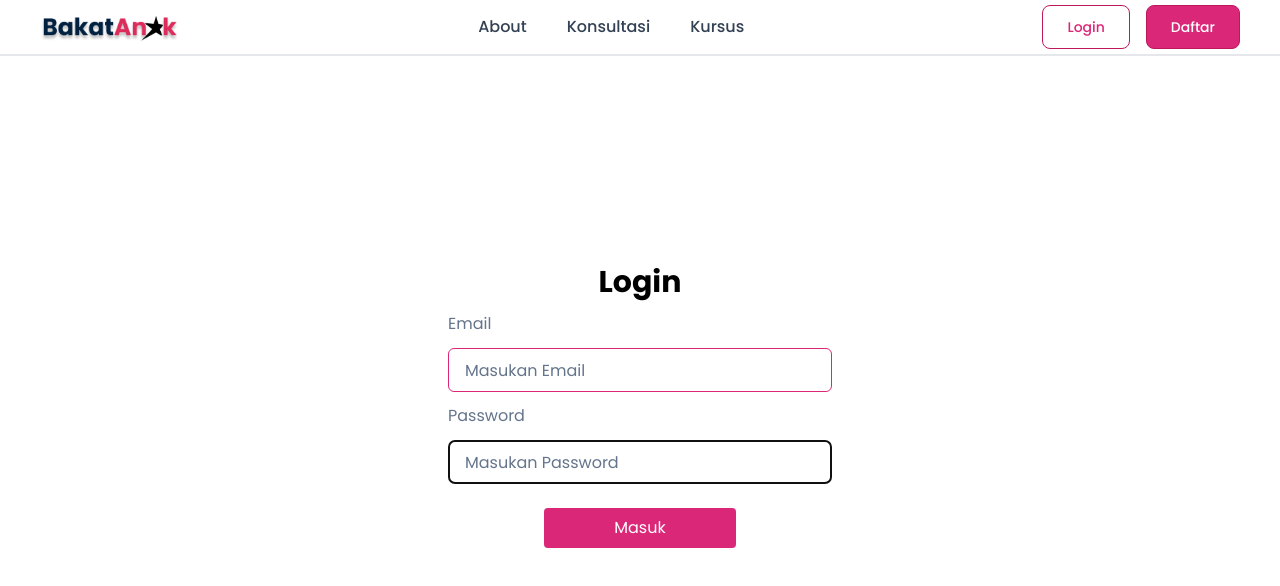
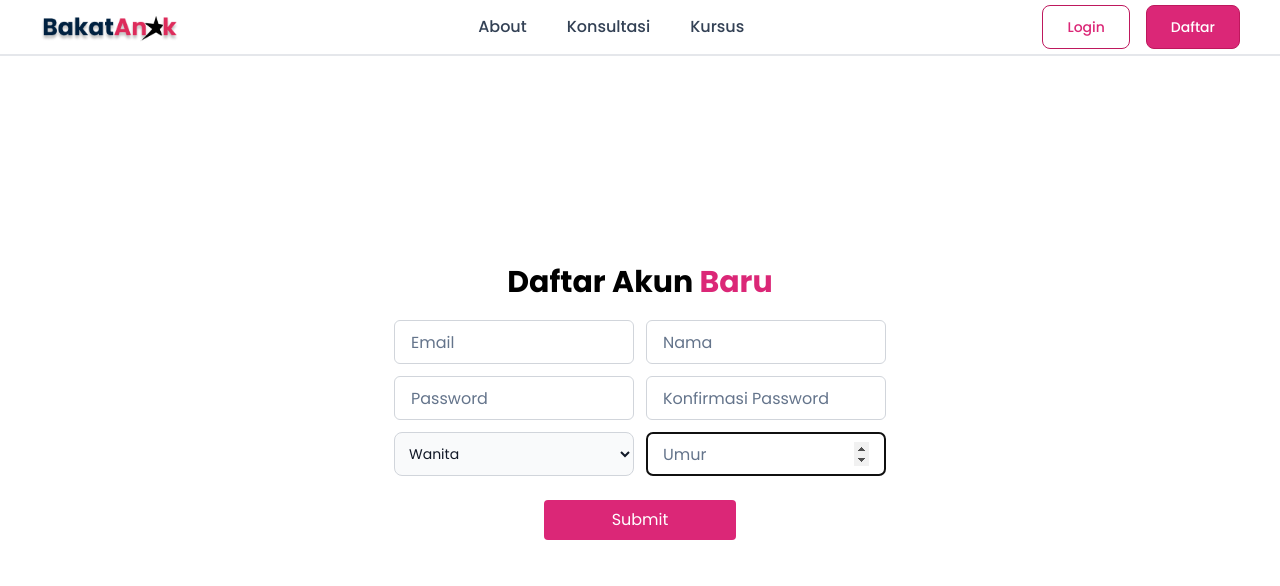
Before and after one commit to RioAldie/bakatanak-app, a Next.js app: page /auth/register in a window 1280 px wide. Shown: the top 586 px of the page. Built offline with nearby package versions, Linux system fonts and the light colour scheme.

Commit message:
slicing ui for register page

```diff
--- a/src/app/auth/register/page.jsx
+++ b/src/app/auth/register/page.jsx
@@ -1,31 +1,57 @@
 const RegisterPage = () => {
   return (
     <div className="w-full min-h-screen flex justify-center items-center">
-      <div className="w-96 h-96 ">
-        <form className="flex flex-col gap-3 justify-center items-center">
-          <p className="text-3xl font-semibold">Login</p>
-          <label htmlFor="email" className="text-slate-500 w-full">
-            Email
-          </label>
+      <div className="w-[600px] h-96 ">
+        <p className="text-3xl font-semibold w-full text-center">
+          Daftar Akun <span className="text-pink-600">Baru</span>
+        </p>
+        <form className="flex w-full mt-5 justify-center flex-wrap flex-row gap-3 flex-grow">
           <input
             type="email"
-            className="block w-full border border-pink-600  text-slate-500 rounded-md h-11 p-4 placeholder-slate-500"
-            placeholder="Masukan Email"
+            className="block w-2/5 border border-gray-300 focus:ring-pink-500 focus:border-pink-500  text-slate-500 rounded-md h-11 p-4 placeholder-slate-500"
+            placeholder="Email"
             autoFocus
             name="email"
           />
-          <label htmlFor="password" className="text-slate-500 w-full">
-            Password
-          </label>
+          <input
+            type="text"
+            className="block w-2/5 border border-gray-300 focus:ring-pink-500 focus:border-pink-500 text-slate-500 rounded-md h-11 p-4 placeholder-slate-500"
+            placeholder="Nama"
+            autoFocus
+            name="name"
+          />
           <input
             type="password"
-            className="block w-full border border-pink-600 text-slate-500 rounded-md h-11 p-4 placeholder-slate-500"
-            placeholder="Masukan Password"
+            className="block w-2/5 border border-gray-300 focus:ring-pink-500 focus:border-pink-500  text-slate-500 rounded-md h-11 p-4 placeholder-slate-500"
+            placeholder="Password"
             autoFocus
             name="password"
           />
+          <input
+            type="password"
+            className="block w-2/5 border border-gray-300 text-slate-500 rounded-md h-11 focus:ring-pink-500 focus:border-pink-500 p-4 placeholder-slate-500"
+            placeholder="Konfirmasi Password"
+            autoFocus
+            name="confirm password"
+          />
+          <div className="w-2/5 h-11">
+            <select
+              id="countries"
+              className="bg-gray-50 border h-11 border-gray-300 text-gray-900 text-sm rounded-lg focus:ring-pink-500 focus:border-pink-500  w-full p-2.5 ">
+              <option value="female">Wanita</option>
+              <option value="male">Pria</option>
+            </select>
+          </div>
+
+          <input
+            type="number"
+            className="block w-2/5 border border-gray-300 text-slate-500 rounded-md h-11 p-4 placeholder-slate-500"
+            placeholder="Umur"
+            autoFocus
+            name="age"
+          />
           <button className="bg-pink-600 rounded mt-3 h-10 w-48 text-white">
-            Masuk
+            Submit
           </button>
         </form>
       </div>
--- a/src/app/page.tsx
+++ b/src/app/page.tsx
@@ -2,7 +2,7 @@ import Image from 'next/image';
 
 export default function Home() {
   return (
-    <main className="flex min-h-screen flex-row items-center justify-between p-24">
+    <main className="flex min-h-screen flex-row items-center justify-between px-40">
       <div className="w-[500px] flex flex-col justify-start gap-5">
         <h1 className="font-bold text-5xl text-black text-poppins">
           Temukan Minat dan Bakat, Untuk{' '}
@@ -10,7 +10,7 @@ export default function Home() {
         </h1>
         <p className="font-normal text-base">
           Tes minat bakat untuk mendapatkan minat bakat yang tepat
-          bagi mereka, agar potensi bakat mereka dapat dikembangkan
+          bagi anak, agar potensi bakat mereka dapat dikembangkan
           dengan tepat.
         </p>
         <button className="w-40 h-10 bg-pink-600 text-white rounded">
--- a/src/components/navbar/Navbar.tsx
+++ b/src/components/navbar/Navbar.tsx
@@ -4,6 +4,7 @@ import Link from 'next/link';
 const Navbar = () => {
   return (
     <div className="w-full px-10 items-center flex justify-between flex-row bg-white top-0 sticky h-14 border-b-2 border-l-slate-400">
+      <Link href={'/'}>
         <div>
           <Image
             src={'/images/logo-bakatanak.png'}
@@ -12,6 +13,7 @@ const Navbar = () => {
             alt="logo-bakatanak"
           />
         </div>
+      </Link>
       <div>
         <ul className="flex flex-row justify-center gap-10 font-medium">
           <li className="text-slate-700 hover:text-pink-600 ">
@@ -28,13 +30,18 @@ const Navbar = () => {
           </li>
         </ul>
       </div>
+
       <div className="flex gap-4">
+        <Link href={'/auth/login'}>
           <button className="text-pink-600 h-11 bg-white transition-all duration-300 hover:text-white hover:bg-pink-700 border border-solid border-pink-700  focus:ring-4 focus:outline-none focus:ring-blue-300 font-medium rounded-lg text-sm px-6 py-2 text-center ">
             Login
           </button>
+        </Link>
+        <Link href={'/auth/register'}>
           <button className="text-white h-11 bg-pink-600 transition-all duration-300 hover:text-white hover:bg-pink-800 border border-solid border-pink-700  focus:ring-4 focus:outline-none focus:ring-blue-300 font-medium rounded-lg text-sm px-6 py-2 text-center ">
             Daftar
           </button>
+        </Link>
       </div>
     </div>
   );
```
Lines whose indentation alone changed are shown as unchanged.
